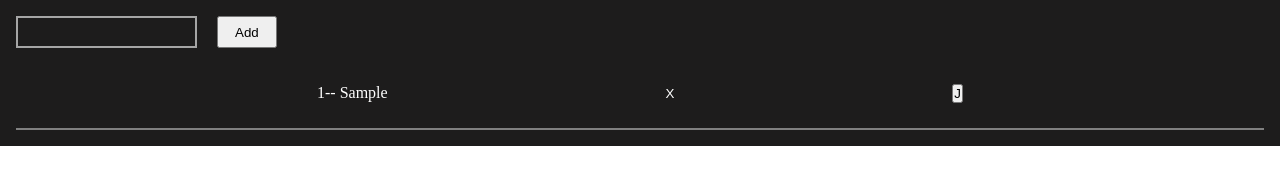
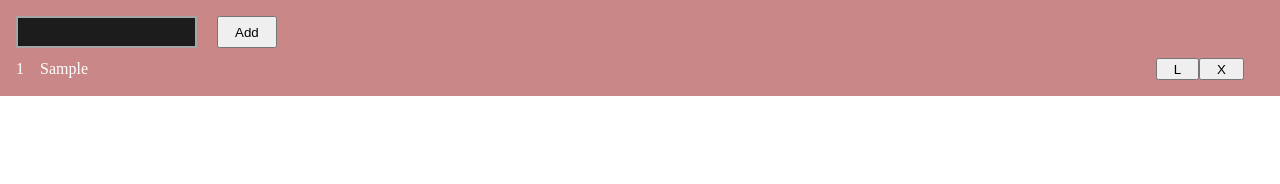
Before and after one commit to KrzysiekLu/To-Do-Ap-, a plain HTML site: page index.html in a window 1280 px wide. Both pictures are taken after typing "Sample" into the empty fields and a click on the button "Add". Drawn offline with Linux system fonts and the light colour scheme.

Commit message:
refactoring delteTask function

```diff
--- a/index.html
+++ b/index.html
@@ -4,8 +4,8 @@
     <meta charset="UTF-8" />
     <meta http-equiv="X-UA-Compatible" content="IE=edge" />
     <meta name="viewport" content="width=device-width, initial-scale=1.0" />
+    <script src="index.js" defer></script>
     <link rel="stylesheet" href="style.css" />
-    <script src="index.js" defer></script>
     <title>To Do App</title>
   </head>
   <body>
@@ -14,8 +14,16 @@
         <input class="app__add-task__input" type="text" />
         <button class="app__add-task__btn">Add</button>
       </div>
-
-      <div class="app__task-list task-list"></div>
+      <div class="app__tasks-list tasks-list">
+        <!-- <div class="tasks-list__task .task">
+          <span class="task__index">1</span
+          ><span class="task__text">Zadanie</span>
+          <div class="task__buttons buttons">
+            <button class="buttons__check-button button">L</button>
+            <button class="buttons__delete-button button">X</button>
+          </div>
+        </div> -->
+      </div>
     </main>
   </body>
 </html>
--- a/index.js
+++ b/index.js
@@ -1,12 +1,24 @@
 class App {
   htmlElements = {
+    taskList: document.querySelector(".app__tasks-list"),
     input: document.querySelector(".app__add-task__input"),
-    taskList: document.querySelector(".app__task-list"),
+    tasksList: document.querySelector(".app__tasks-list"),
     addTaskBtn: document.querySelector(".app__add-task__btn"),
   };
   tasksArr = [];
 
   constructor() {
+    this.init();
+  }
+
+  init() {
+    //
+    this.htmlElements.taskList.addEventListener("click", (e) => {
+      let index = e.target.dataset.index;
+      if (e.target.classList.contains("buttons__delete-button")) {
+        this.deleteTask(index);
+      }
+    });
     this.htmlElements.addTaskBtn.addEventListener("click", () => {
       this.addTask();
       this.renderTasks();
@@ -24,49 +36,32 @@ class App {
     return task.charAt(0).toUpperCase() + task.slice(1);
   }
 
+  createTaskElement(taskText, index) {
+    const taskHtlm = `<div class="tasks-list__task .task">
+          <span class="task__index">${index + 1}</span
+          ><span class="task__text">${taskText}</span>
+          <div class="task__buttons buttons">
+            <button class="buttons__check-button button"data-index="${index}">L</button>
+            <button class="buttons__delete-button button"data-index="${index}">X</button>
+          </div>
+        </div>`;
+    return taskHtlm;
+  }
+
   renderTasks() {
-    this.htmlElements.taskList.textContent = "";
+    this.htmlElements.tasksList.textContent = "";
     this.tasksArr.forEach((task, index) => {
-      const taskContainer = document.createElement("div");
-      taskContainer.classList.add("task-list__task-container");
-      taskContainer.insertAdjacentText("afterbegin", `${index + 1}-- ${task}`);
-
-      const btnD = taskContainer.insertAdjacentElement(
+      this.htmlElements.tasksList.insertAdjacentHTML(
         "beforeend",
-        this.createDeleteBtn(index)
+        this.createTaskElement(task, index)
       );
-      const checbtn = taskContainer.insertAdjacentElement(
-        "beforeend",
-        this.createCheckBtn()
-      );
-
-      checbtn.addEventListener("click", (e) => {
-        e.target.parentNode.style.background = "grey";
-        e.target.parentNode.dataset.check = true;
-      });
-
-      btnD.addEventListener("click", (e) => {
-        this.tasksArr.splice(+e.target.dataset.index, 1);
-        console.log(this.tasksArr);
-        this.renderTasks();
-      });
-      this.htmlElements.taskList.append(taskContainer);
     });
   }
-  createDeleteBtn = (index) => {
-    const deleteBtn = document.createElement("button");
-    deleteBtn.textContent = "X";
-    deleteBtn.classList.add("delete-btn");
-    deleteBtn.dataset.index = index;
-    return deleteBtn;
-  };
-  createCheckBtn = (index) => {
-    const checkBtn = document.createElement("button");
-    checkBtn.textContent = "J";
-    checkBtn.classList.add("check-btn");
-    checkBtn.dataset.index = index;
-    return checkBtn;
-  };
+
+  deleteTask(indexOfTask) {
+    this.tasksArr.splice(indexOfTask, 1);
+    this.renderTasks();
+  }
 }
 
 const newApp = new App();
--- a/style.scss
+++ b/style.scss
@@ -11,7 +11,7 @@
 
 .app {
   width: 100vw;
-  background-color: rgb(29, 28, 28);
+  background-color: rgb(201, 135, 135);
   padding: 1rem;
   display: block;
   &__add-task {
@@ -29,38 +29,33 @@
       margin-left: 1rem;
     }
   }
-  .app__task-list .task-list {
-    width: 100%;
-    color: white;
-    background: red;
+  .tasks-list {
     display: flex;
     flex-direction: column;
-    &__task-container {
+    width: 100%;
+    &__task,
+    .task {
       width: 100%;
+      display: flex;
+      align-items: center;
+      flex-direction: row;
       color: white;
-      padding: 10px 301px;
-      border-bottom: 2px solid grey;
-      display: flex;
-      justify-content: space-between;
-      align-items: center;
-      .delete-btn {
-        color: white;
-        background: none;
-        height: 50px;
-        width: 50px;
+      &__index {
+        margin-right: 1rem;
+      }
+      &__text {
+        // color: black;
+      }
+      &__buttons,
+      .buttons {
         display: flex;
-        justify-content: center;
         align-items: center;
-        text-align: center;
-        border: none;
-        border-radius: 100%;
+        margin-left: auto;
+        margin-right: 20px;
+        .button {
+          padding: 0.1rem 1rem;
+        }
       }
     }
   }
-  &__task {
-    width: 100%;
-    color: white;
-    padding: 10px;
-    text-align: left;
-  }
 }
```
Also changed, not shown: style.css, 1 other file.
